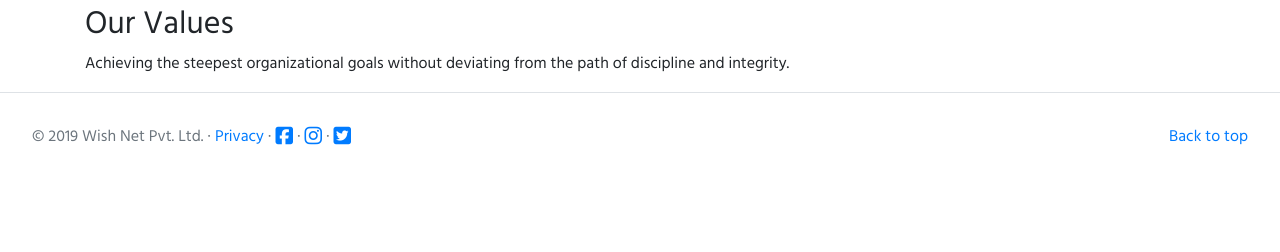
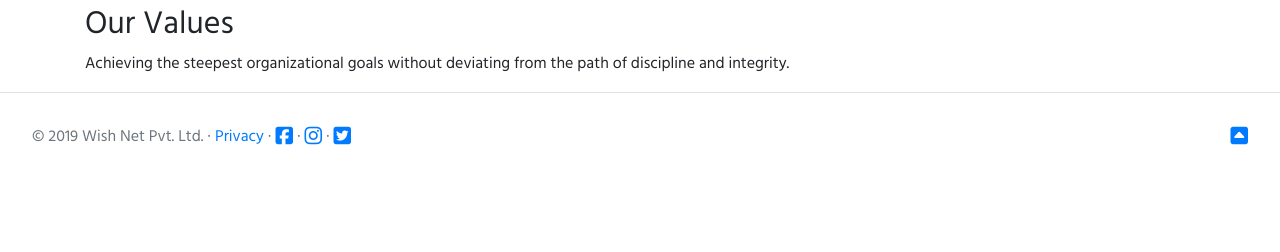
Before and after one commit to soumya707/wishnet-in, a Flask app: page /about in a window 1280 px wide. Shown: the part 548-800 px from the top of the page. Run offline with Flask 2, Linux system fonts and the light colour scheme; some libraries are stand-ins or nearby versions.

Commit message:
chore: update layout

```diff
--- a/website/templates/layout.html
+++ b/website/templates/layout.html
@@ -166,7 +166,12 @@
           </a>
         </div>
 
-        <div><a href="#">Back to top</a></div>
+        <!--  Back to top -->
+        <div>
+          <a href="#">
+            <i class="fas fa-caret-square-up fa-lg"></i>
+          </a>
+        </div>
 
       </div>
     </footer>
```
